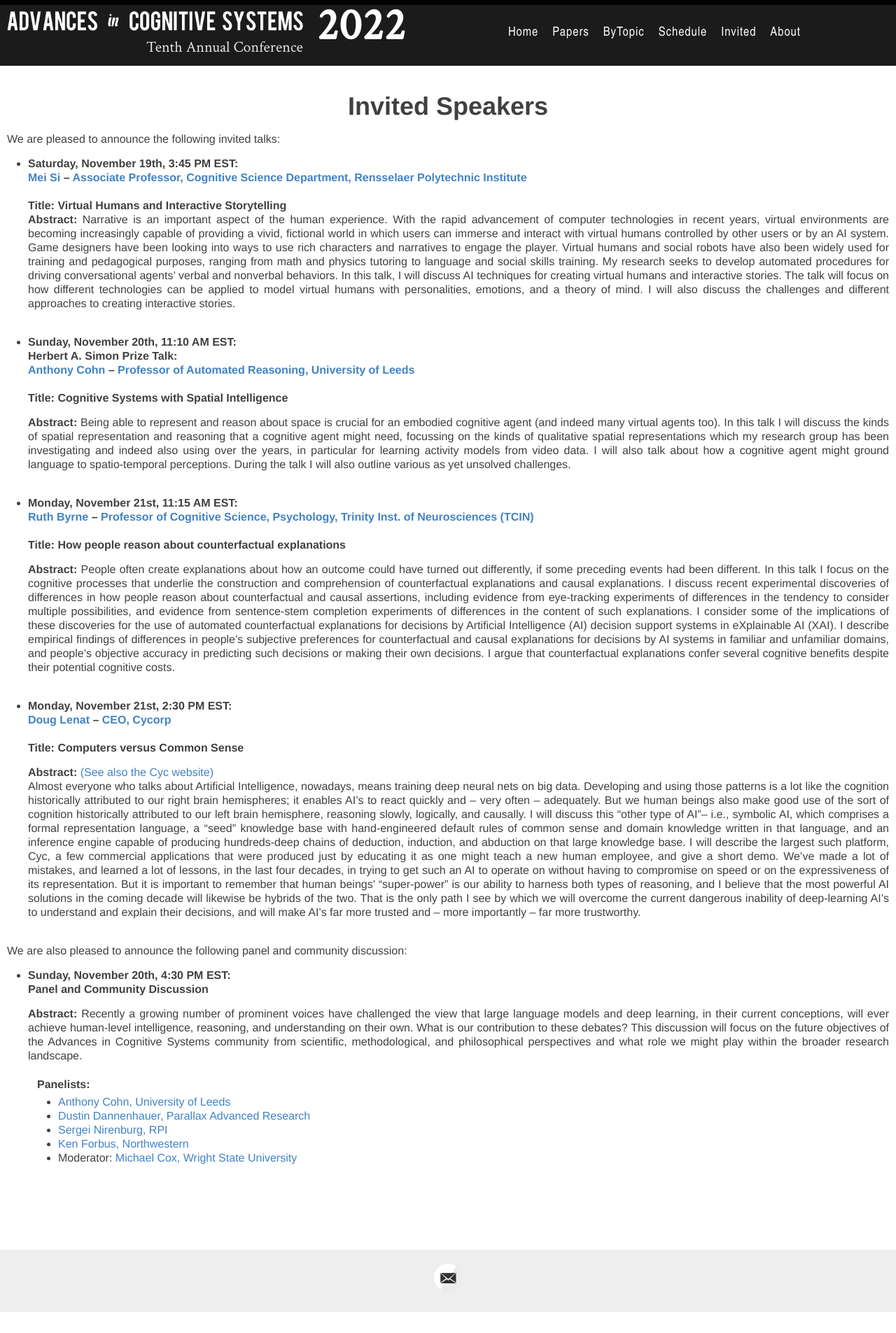
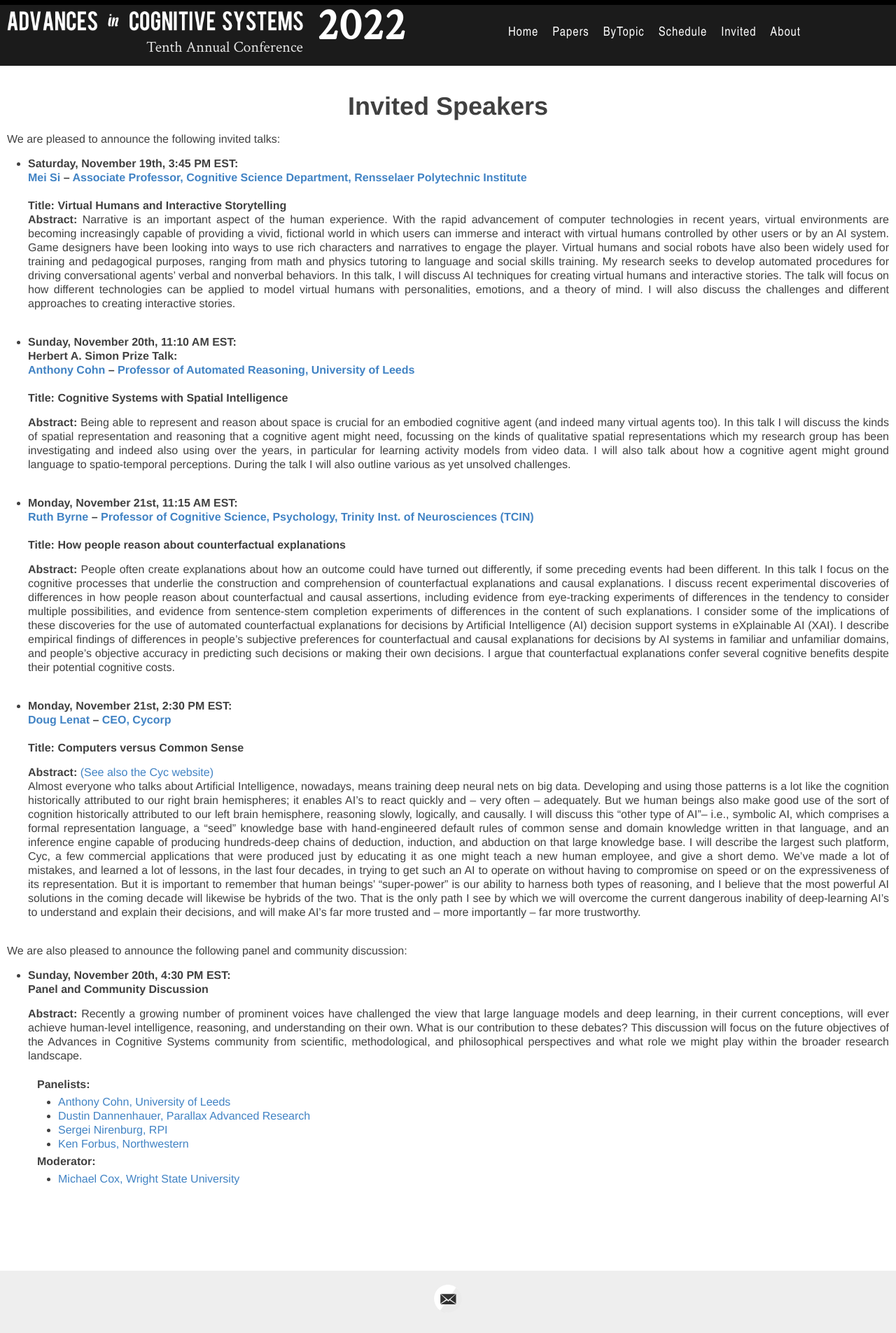
Before and after one commit to AdvancesInCognitiveSystems/acs2022, a Jekyll site: the page built from _pages/invited_talks.md, in a window 1280 px wide. Shown: the whole page at 70% size. Built offline with Jekyll 4.4.1, drawn with Linux system fonts in a browser that asks for light colours; before the commit the page ends 1875 px from its top, so only the background shows below that.

Commit message:
Update invited_talks.md

```diff
--- a/_pages/invited_talks.md
+++ b/_pages/invited_talks.md
@@ -60,25 +60,14 @@ We are also pleased to announce the following panel and community discussion:
 <li><a href="http://www.dustindannenhauer.com/">Dustin Dannenhauer, Parallax Advanced Research</a></li>
 <li><a href="https://faculty.rpi.edu/sergei-nirenburg">Sergei Nirenburg, RPI</a></li>
 <li><a href="https://users.cs.northwestern.edu/~forbus/">Ken Forbus, Northwestern</a></li>
-<li>Moderator: <a href="http://www.wright.edu/~michael.cox/">Michael Cox, Wright State University</a></li>
-</ul></td></tr></table>
+</ul>
+<b>Moderator:</b><br>
+<ul>
+<li><a href="http://www.wright.edu/~michael.cox/">Michael Cox, Wright State University</a></li>
+</ul>
+ </td></tr></table>
    <br><br>
 
-<!--
-**1:45 PM EST: <span id="panel"> Panel Discussion: Research Directions for Cognitive Systems</span>**
-<table style="border-style: none; top-margin:-10px; border-spacing: 0px">
-<tr style="border-style: none"> <td width=30px style="border-style: none"></td>
-<td style="border-style: none">
-<b>Abstract:</b> Given recent rapid advances in many areas of Artificial Intelligence, including but not limited to machine learning, access to large data, knowledge-graphs, robotics and autonomous vehicles to name a few, this community has a great opportunity to grow by demonstrating the relevance of its approaches through cross-fertilization with other research that could benefit from a cognitive systems architectural perspective and vice versa.  This panel will lead a group discussion on how we might do that, and thereby encourage more diverse participation at this conference.<br>
-<b>Panelists:</b><br>
-<ul>
-<li><a href="https://eps.leeds.ac.uk/computing/staff/76/professor-anthony-g-cohn-freng-ceng-citp">Anthony Cohn, University of Leeds</a></li>
-<li><a href="http://www.dustindannenhauer.com/">Dustin Dannenhauer, Parallax Advanced Research</a></li>
-<li><a href="https://faculty.rpi.edu/sergei-nirenburg">Sergei Nirenburg, RPI</a></li>
-<li><a href="https://users.cs.northwestern.edu/~forbus/">Ken Forbus, Northwestern</a></li>
-<li>Moderator: <a href="http://www.wright.edu/~michael.cox/">Michael Cox, Wright State University</a></li>
-</ul></td></tr></table>
--->
 
 
 <!-- - _Cognitive Systems Pedagogy_: An overview of the workshop moderated by Tom Williams. -->
```
